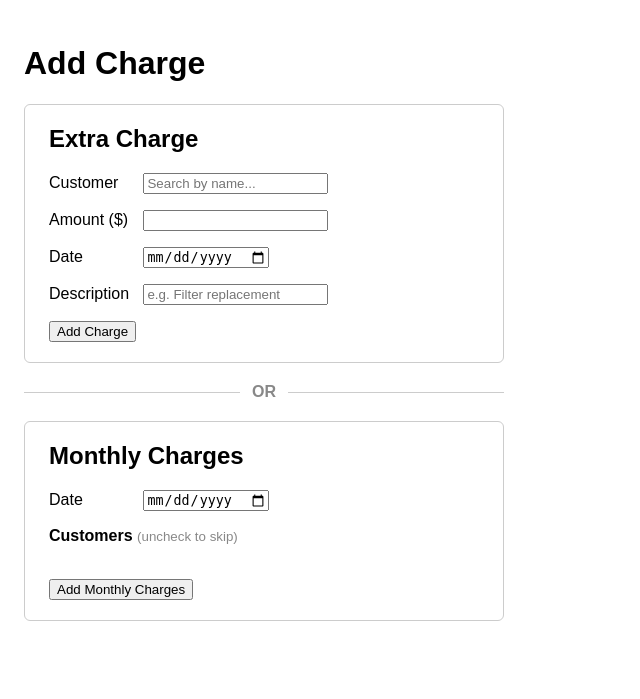
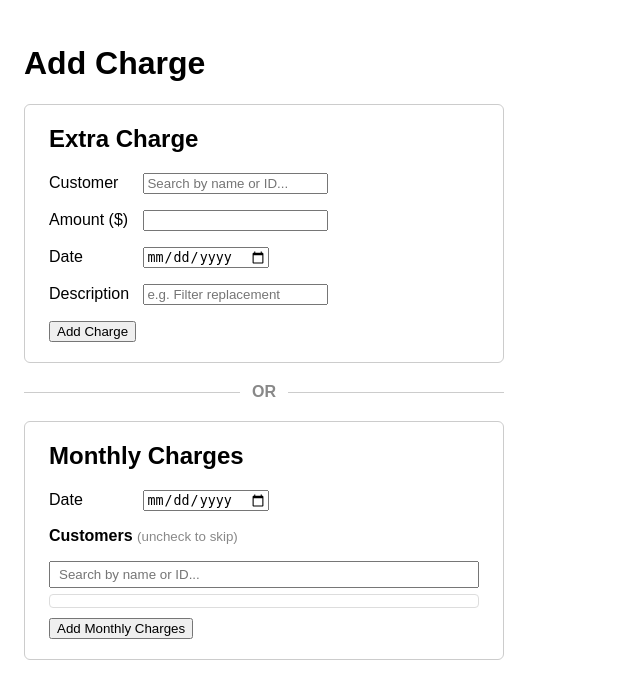
Before and after one commit to hassannajj/PaymentTracker, a Flask app: page /add_charge in a window 1280 px wide. Shown: the part 49-748 px from the top of the page, without its empty margins (0-640 px from the left). Run offline with Flask 3, Linux system fonts and the light colour scheme; data that the repository does not hold is empty.

Commit message:
scrollable customer list in monthly charges, ID search support everywhere
Monthly charges customer list is now in a scrollable box (220px) with
a filter input that searches by name or ID. All customer datalist inputs
now use 'ID — Name' format so typing an ID surfaces the right customer.

Co-Authored-By: Claude Sonnet 4.6 <noreply@anthropic.com>

```diff
--- a/templates/add_charge.html
+++ b/templates/add_charge.html
@@ -28,6 +28,14 @@
     label.field { display: inline-block; width: 90px; }
     .customer-row { display: flex; align-items: center; gap: 10px; padding: 4px 0; }
     .customer-row .rate { color: #888; font-size: 0.9em; }
+    .customer-list {
+        max-height: 220px;
+        overflow-y: auto;
+        border: 1px solid #ddd;
+        border-radius: 4px;
+        padding: 6px 10px;
+        margin-bottom: 10px;
+    }
 </style>
 {% endblock %}
 
@@ -41,13 +49,13 @@
         <p>
             <label class="field" for="customer_search_extra">Customer</label>
             <input type="text" id="customer_search_extra" name="customer_search_extra"
-                placeholder="Search by name..."
+                placeholder="Search by name or ID..."
                 list="list_of_customers_extra" autocomplete="off" required>
         </p>
         <input type="hidden" id="customer_id_extra" name="customer_id_extra">
         <datalist id="list_of_customers_extra">
             {% for customer in customers %}
-            <option value="{{ customer.name }}" data-id="{{ customer.id }}">
+            <option value="{{ customer.id }} — {{ customer.name }}" data-id="{{ customer.id }}">
             {% endfor %}
         </datalist>
         <p>
@@ -76,15 +84,20 @@
             <label class="field" for="date_monthly">Date</label>
             <input type="date" id="date_monthly" name="date_monthly" required>
         </p>
-        <p><strong>Customers</strong> <small style="color:#888;">(uncheck to skip)</small></p>
-        {% for customer in customers %}
-        <div class="customer-row">
-            <input type="checkbox" id="customer_{{ customer.id }}" name="customer_{{ customer.id }}" value="1" checked>
-            <label for="customer_{{ customer.id }}">{{ customer.name }}</label>
-            <span class="rate">${{ customer.rate }}/mo</span>
+        <p>
+            <strong>Customers</strong> <small style="color:#888;">(uncheck to skip)</small>
+        </p>
+        <input type="text" id="customer-filter" placeholder="Search by name or ID..." autocomplete="off"
+            style="width:100%; margin-bottom:6px; padding:4px 8px; box-sizing:border-box;">
+        <div class="customer-list">
+            {% for customer in customers %}
+            <div class="customer-row" data-customer-id="{{ customer.id }}" data-customer-name="{{ customer.name | lower }}">
+                <input type="checkbox" id="customer_{{ customer.id }}" name="customer_{{ customer.id }}" value="1" checked>
+                <label for="customer_{{ customer.id }}">{{ customer.name }}</label>
+                <span class="rate">${{ customer.rate }}/mo</span>
+            </div>
+            {% endfor %}
         </div>
-        {% endfor %}
-        <br>
         <input type="submit" name="monthly_charges" value="Add Monthly Charges">
     </form>
 </div>
@@ -116,5 +129,14 @@
             }
         });
     }
+
+    document.getElementById('customer-filter').addEventListener('input', function () {
+        const q = this.value.toLowerCase();
+        document.querySelectorAll('.customer-row').forEach(row => {
+            const name = row.dataset.customerName;
+            const id   = row.dataset.customerId;
+            row.style.display = (name.includes(q) || id.includes(q)) ? '' : 'none';
+        });
+    });
 </script>
 {% endblock %}
```
Also changed, not shown: templates/upload_checks.html (+4 -4 lines).
